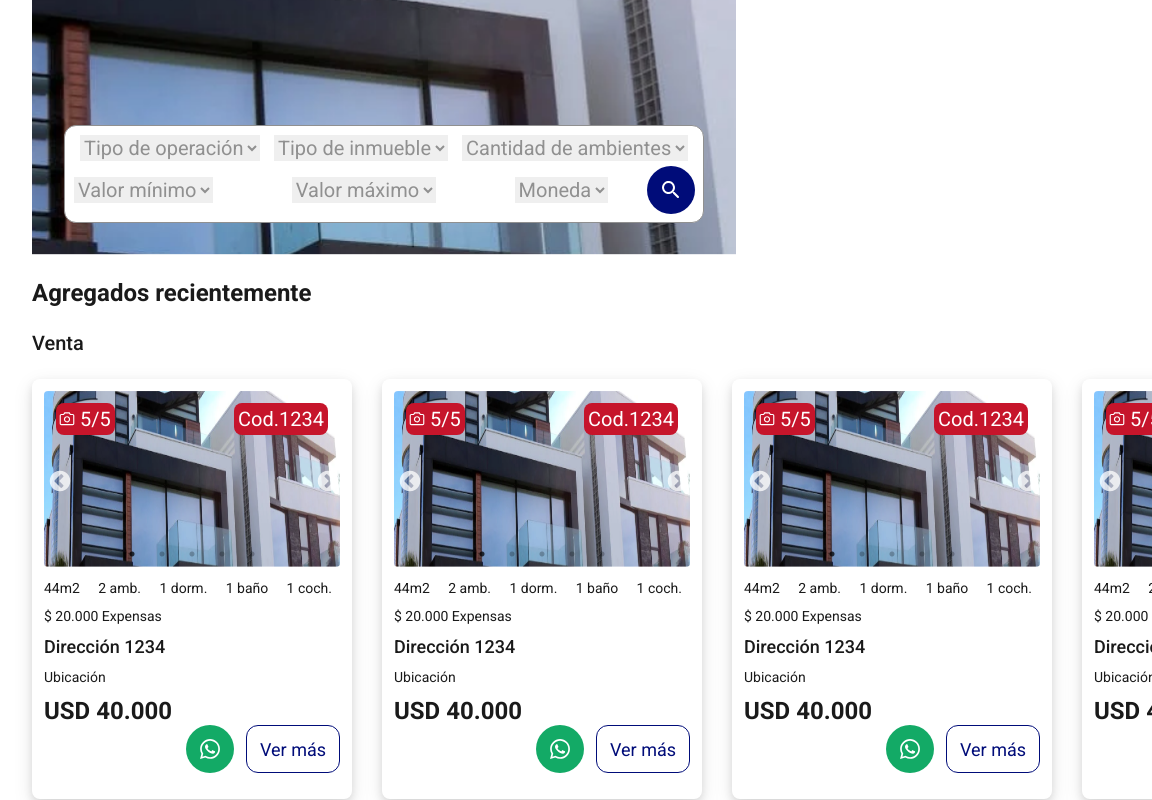
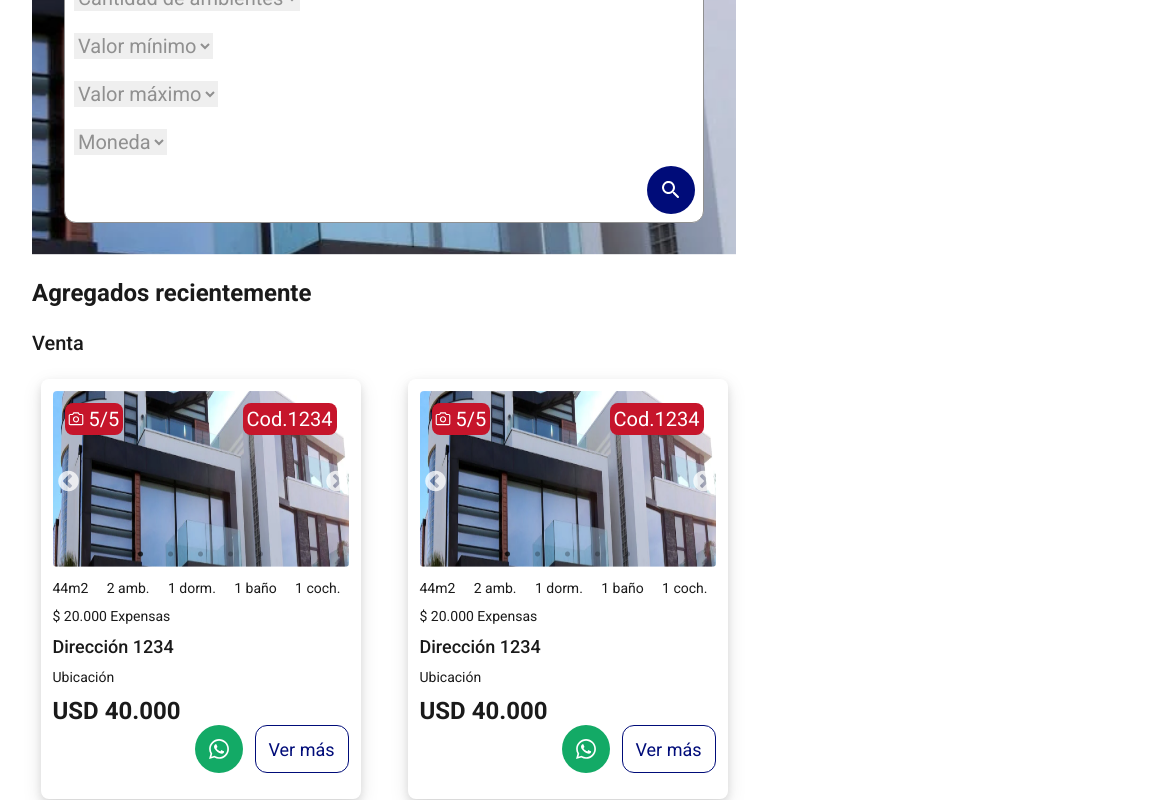
Before and after one commit to AgustinColaci/grippoinmobiliaria, a Next.js app: page / in a window 768 px wide. Shown: the part 340-1140 px from the top of the page, 1152 px wide, since content can reach past the window. Built offline with nearby package versions, Linux system fonts and the light colour scheme; no server answers.

Commit message:
estilos para mobile y tablet

```diff
--- a/src/app/layout.jsx
+++ b/src/app/layout.jsx
@@ -1,5 +1,4 @@
 import Footer from '@/components/Footer';
-import SectionCard from "@/components/SectionCard";
 import '@/css/styles.css'
 
 //LAYOUT ESTATICO - HEADER - FOOTER
--- a/src/css/styles.css
+++ b/src/css/styles.css
@@ -701,6 +701,10 @@
 
 /* SLIDER */
 
+.banner__detalle {
+    margin-top: 2.4rem;
+}
+
 .banner__detalle .slider img {
     max-width: 100%;
 }
@@ -732,3 +736,43 @@
     color: var(--color--white);
     font-size: 2.4rem;
 }
+
+/* Mobile */
+@media (max-width: 768px) {
+    .section__cards {
+        grid-template-columns: 1fr;
+        justify-items: center;
+    }
+
+    .filtros {
+        display: grid;
+        grid-template-columns: 1fr;
+        justify-items: flex-start;
+        gap: 1rem;
+    }
+
+    .filtros .search--button {
+        justify-self: flex-end;
+    }
+
+    .section__form .step-one {
+        flex-direction: column;
+    }
+
+    .Card__detalle {
+        max-width: 100%;
+        margin-top: 2.4rem;
+    }
+
+    .banner__detalle.flex {
+        flex-direction: column;
+    }
+}
+
+/* Tablet */
+@media (min-width: 768px) and (max-width: 1200px) {
+    .section__cards {
+        grid-template-columns: 1fr 1fr;
+        justify-items: center;
+    }
+}
```
